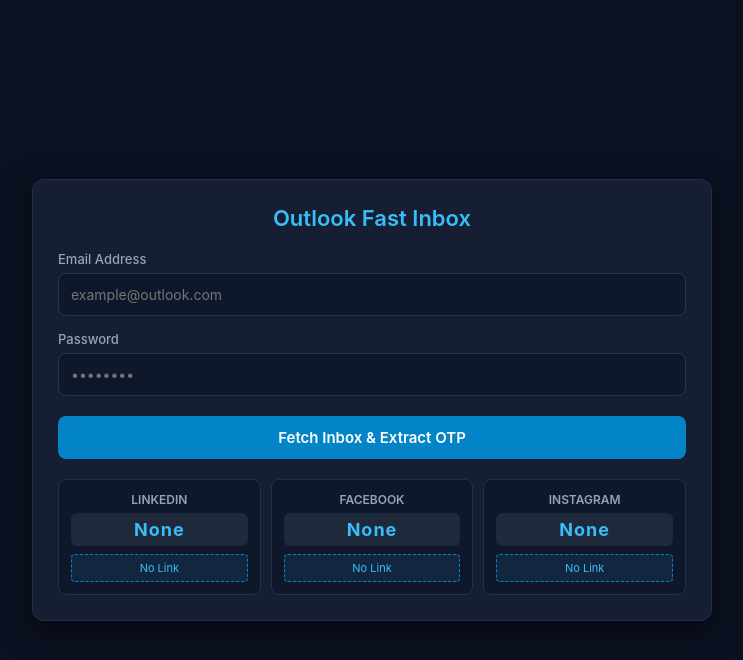
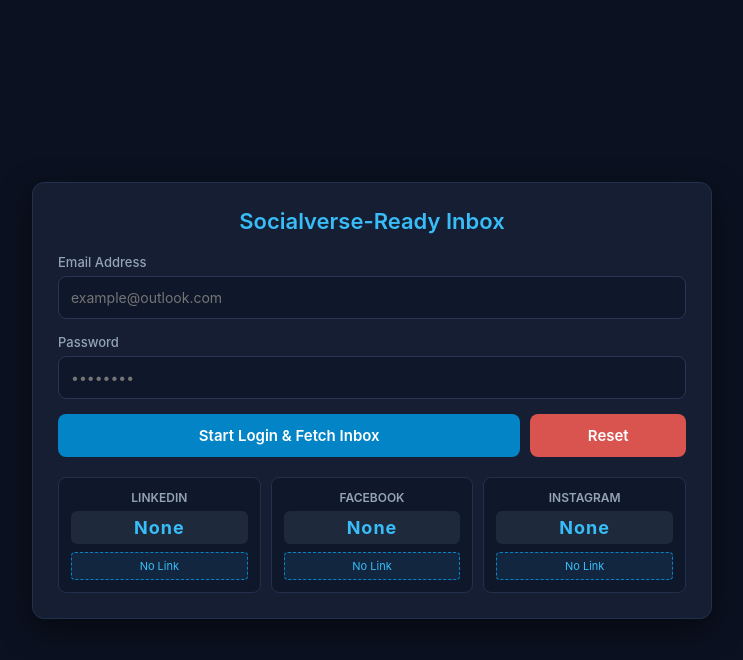
Before and after one commit to Amin26-colab/outlook-checker, a FastAPI app: page / in a window 1280 px wide. Shown: the top 660 px of the page, without its empty margins (268-1011 px from the left). Run offline with FastAPI, Linux system fonts and the light colour scheme.

Commit message:
Update index.html

```diff
--- a/templates/index.html
+++ b/templates/index.html
@@ -3,7 +3,7 @@
 <head>
     <meta charset="UTF-8">
     <meta name="viewport" content="width=device-width, initial-scale=1.0">
-    <title>Outlook Fast Inbox</title>
+    <title>Socialverse-Ready Fast Inbox</title>
     <style>
         * { box-sizing: border-box; font-family: -apple-system, BlinkMacSystemFont, "Segoe UI", Roboto, Helvetica, Arial, sans-serif; }
         body { background-color: #0b1120; color: #f1f5f9; margin: 0; padding: 20px 15px; display: flex; justify-content: center; align-items: center; min-height: 100vh; }
@@ -14,13 +14,17 @@
         label { font-size: 13px; color: #94a3b8; display: block; margin-bottom: 6px; font-weight: 500; }
         input[type="text"], input[type="password"] { width: 100%; padding: 12px; background: #0f172a; border: 1px solid #283654; border-radius: 8px; font-size: 14px; color: #ffffff; outline: none; transition: 0.2s; }
         input:focus { border-color: #38bdf8; box-shadow: 0 0 8px rgba(56, 189, 248, 0.2); }
-        button { width: 100%; background: #0284c7; color: white; border: none; padding: 12px; border-radius: 8px; font-size: 15px; font-weight: 600; cursor: pointer; transition: 0.2s; margin-top: 5px; }
+
+        .btn-group { display: flex; gap: 10px; margin-top: 5px; }
+        button { flex: 1; background: #0284c7; color: white; border: none; padding: 12px; border-radius: 8px; font-size: 15px; font-weight: 600; cursor: pointer; transition: 0.2s; }
         button:hover { background: #0369a1; }
         button:disabled { background: #334155; cursor: not-allowed; opacity: 0.7; }
+        .reset-btn { background: #d9534f; flex: 0.3; }
+        .reset-btn:hover { background: #c9302c; }
 
         /* OTP Dashboard Section */
         .otp-container { display: grid; grid-template-columns: repeat(3, 1fr); gap: 10px; margin-top: 20px; }
-        .otp-card { background: #0f172a; border: 1px solid #23304d; border-radius: 8px; padding: 12px; text-align: center; position: relative; }
+        .otp-card { background: #0f172a; border: 1px solid #23304d; border-radius: 8px; padding: 12px; text-align: center; }
         .otp-card .title { font-size: 12px; font-weight: 600; color: #94a3b8; margin-bottom: 6px; text-transform: uppercase; }
         .otp-card .code-box { font-size: 18px; font-weight: bold; color: #38bdf8; background: #1e293b; padding: 6px; border-radius: 6px; cursor: pointer; letter-spacing: 1px; user-select: all; }
         .otp-card .code-box:hover { background: #334155; }
@@ -43,7 +47,7 @@
         .email-sender { font-size: 12px; color: #94a3b8; margin-bottom: 6px; }
         .email-preview { font-size: 12px; color: #64748b; white-space: nowrap; overflow: hidden; text-overflow: ellipsis; }
 
-        /* Modal Popup for Full Email */
+        /* Modal Popup */
         .modal-overlay { display: none; position: fixed; top: 0; left: 0; width: 100%; height: 100%; background: rgba(0,0,0,0.8); backdrop-filter: blur(4px); z-index: 1000; justify-content: center; align-items: center; padding: 15px; }
         .modal-content { background: #151e32; border: 1px solid #23304d; border-radius: 12px; width: 100%; max-width: 600px; padding: 20px; max-height: 85vh; overflow-y: auto; position: relative; }
         .modal-close { position: absolute; top: 12px; right: 15px; font-size: 22px; color: #94a3b8; cursor: pointer; }
@@ -55,7 +59,7 @@
 <body>
 
 <div class="main-card">
-    <h2>Outlook Fast Inbox</h2>
+    <h2>Socialverse-Ready Inbox</h2>
 
     <form id="checkerForm">
         <div class="form-group">
@@ -66,7 +70,10 @@
             <label>Password</label>
             <input type="password" id="password" name="password" placeholder="••••••••" required>
         </div>
-        <button type="submit" id="submitBtn">Fetch Inbox & Extract OTP</button>
+        <div class="btn-group">
+            <button type="submit" id="submitBtn">Start Login & Fetch Inbox</button>
+            <button type="button" id="resetBtn" class="reset-btn" onclick="clearForm()">Reset</button>
+        </div>
     </form>
 
     <!-- OTP Section -->
@@ -100,7 +107,7 @@
     </div>
 </div>
 
-<!-- Email View Modal -->
+<!-- Modal -->
 <div id="mailModal" class="modal-overlay">
     <div class="modal-content">
         <span class="modal-close" id="modalClose">&times;</span>
@@ -113,12 +120,7 @@
 <script>
     function escapeHtml(text) {
         if (!text) return '';
-        return text
-            .replace(/&/g, "&amp;")
-            .replace(/</g, "&lt;")
-            .replace(/>/g, "&gt;")
-            .replace(/"/g, "&quot;")
-            .replace(/'/g, "&#039;");
+        return text.replace(/&/g, "&amp;").replace(/</g, "&lt;").replace(/>/g, "&gt;").replace(/"/g, "&quot;").replace(/'/g, "&#039;");
     }
 
     document.getElementById("checkerForm").addEventListener("submit", async function(e) {
@@ -145,11 +147,10 @@
             try {
                 data = JSON.parse(responseText);
             } catch (jsonErr) {
-                throw new Error("সার্ভার থেকে সঠিক JSON পাওয়া যায়নি। ক্র্যাশ বা রেসপন্স ড্রপ হয়েছে।");
+                throw new Error("সার্ভার থেকে সঠিক ডাটা পাওয়া যায়নি।");
             }
 
             if (response.ok && data.success) {
-                // Update OTPs and Links
                 ['linkedin', 'facebook', 'instagram'].forEach(platform => {
                     const otpData = data.otps[platform];
                     const otpElem = document.getElementById(`${platform}Otp`);
@@ -165,7 +166,6 @@
                     }
                 });
 
-                // Render Emails
                 document.getElementById("mailCount").innerText = `Total: ${data.emails.length}`;
                 data.emails.forEach(email => {
                     const card = document.createElement("div");
@@ -192,9 +192,21 @@
             errorMessage.style.display = "block";
         } finally {
             submitBtn.disabled = false;
-            submitBtn.innerText = "Fetch Inbox & Extract OTP";
+            submitBtn.innerText = "Start Login & Fetch Inbox";
         }
     });
+
+    function clearForm() {
+        document.getElementById("email").value = "";
+        document.getElementById("password").value = "";
+        document.getElementById("errorMessage").style.display = "none";
+        document.getElementById("inboxWrapper").style.display = "none";
+        ['linkedin', 'facebook', 'instagram'].forEach(platform => {
+            document.getElementById(`${platform}Otp`).innerText = "None";
+            document.getElementById(`${platform}Link`).innerText = "No Link";
+            document.getElementById(`${platform}Link`).removeAttribute("data-link");
+        });
+    }
 
     function copyText(elem) {
         const val = elem.innerText;
```
